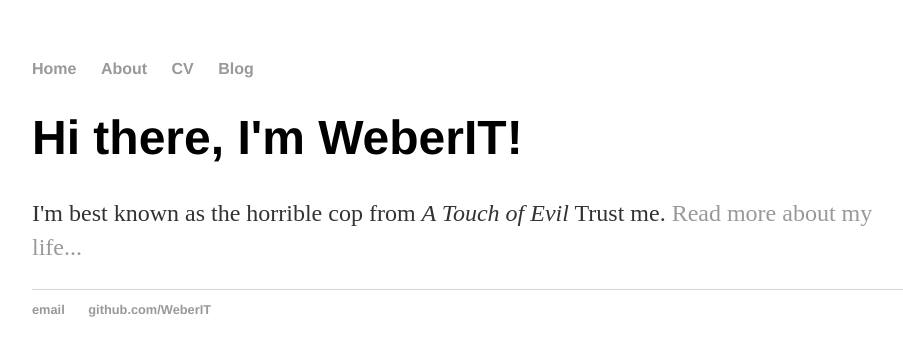
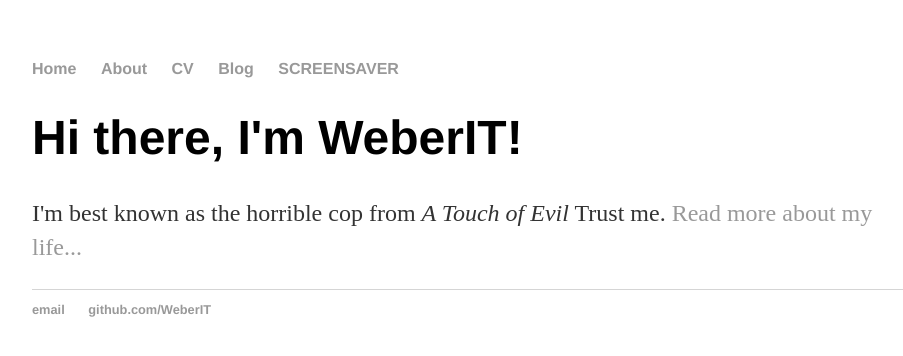
Before and after one commit to WeberIT/WeberIT.github.io, a website: page index.html in a window 1280 px wide. Shown: the whole page, without its empty margins (160-1063 px from the left). Drawn offline with Linux system fonts and the light colour scheme.

Commit message:
Update index.html
added SCREENSAVER MENU ENTRY

```diff
--- a/index.html
+++ b/index.html
@@ -12,6 +12,7 @@
 	        	<li><a href="/about">About</a></li>
         		<li><a href="/cv">CV</a></li>
         		<li><a href="/blog">Blog</a></li>
+			<li><a href="/screensaver/index.html">SCREENSAVER</a></li>
     		</ul>
 		</nav>
 		<div class="container">
```
